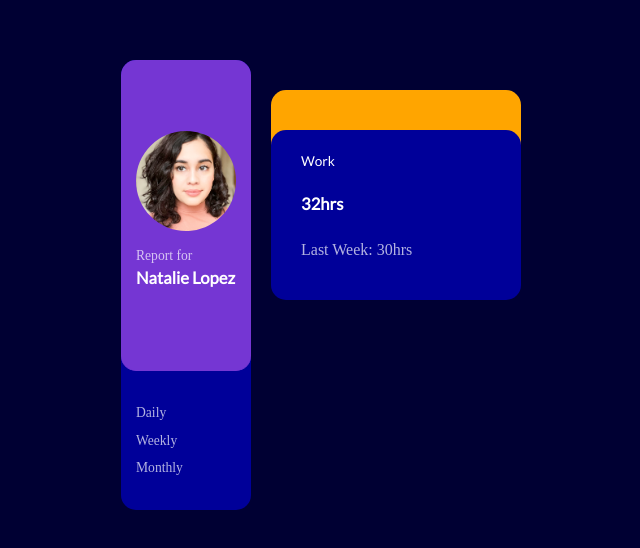
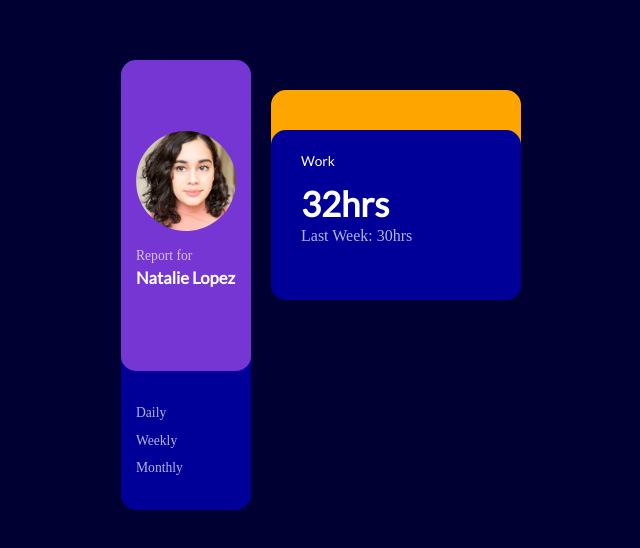
Before and after one commit to Nlopez4/time-tracker, a React (Create React App) app: page / in a window 1280 px wide. Shown: the part 138-686 px from the top of the page, without its empty margins (319-959 px from the left). Built offline with nearby package versions, Linux system fonts and the light colour scheme; a web font is replaced by a local one.

Commit message:
change font size to hours on cards

```diff
--- a/src/components/Cards/styles.css
+++ b/src/components/Cards/styles.css
@@ -13,8 +13,6 @@
 }
 
 .work-info {
-    display: flex;
-    flex-direction: column;
     height: 150px;
     border-radius: 15px;
     background-color: #000099;
@@ -31,10 +29,12 @@
 }
 
 .hours {
-    font-size: var(--big-font-size);
+    margin-top: 1px;
+    font-size: var(--hours-font-size);
     font-family: var(--main-font-family);
 }
 
 .past-p {
+    margin-top: -20px;
     opacity: var(--main-opacity);
 }
--- a/src/index.css
+++ b/src/index.css
@@ -11,6 +11,7 @@ html {
   --main-font-family: 'Lato', sans-serif;
   --main-font-size: clamp(0.85rem, 1vw, 1rem);
   --big-font-size: clamp(1rem, 1.3vw, 1.5rem);
+  --hours-font-size: clamp(2rem, 2.7vw, 3.5rem);
   --main-opacity: 0.7;
 }
 
```
